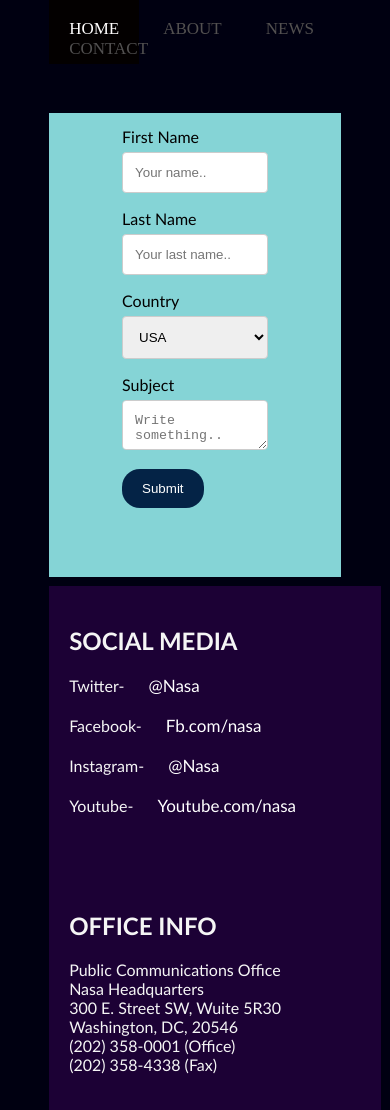
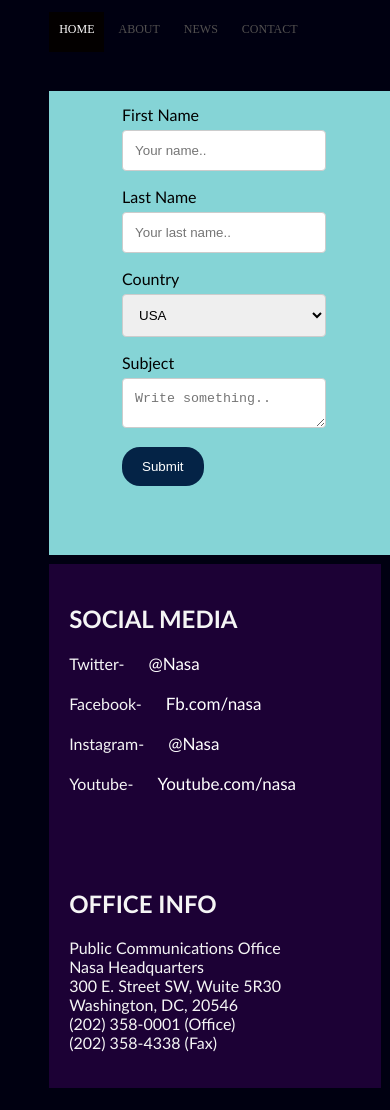
Before and after one commit to bonniebojun/nasa, a plain HTML site: page contact.html in a window 390 px wide. After the commit the page ends 1088 px from the top, so only its background shows below. Drawn offline with Linux system fonts and the light colour scheme.

Commit message:
finaldraft

```diff
--- a/about.css
+++ b/about.css
@@ -150,7 +150,15 @@ padding: 20px;
 @media (max-width: 800px) {
 .bottom-container {
 flex-direction: column;
-
+}
+.topnav a {
+  flex-direction: inline;
+  color: #525050;
+  font: 16px;
+  text-align: left;
+  padding: 10px 10px 16px;
+  text-decoration: none;
+  font-size: 12px;
 }
 .right-column {
 width: 100%;
--- a/contact.css
+++ b/contact.css
@@ -147,7 +147,18 @@ padding: 20px;
 @media (max-width: 800px) {
 .bottom-container {
 flex-direction: column;
-
+}
+.topnav a {
+  flex-direction: inline;
+  color: #525050;
+  font: 16px;
+  text-align: left;
+  padding: 10px 10px 16px;
+  text-decoration: none;
+  font-size: 12px;
+}
+.top-container {
+  width: 70%;
 }
 .right-column {
 width: 100%;
--- a/news.css
+++ b/news.css
@@ -144,7 +144,15 @@ padding: 20px;
 @media (max-width: 800px) {
 .bottom-container {
 flex-direction: column;
-
+}
+.topnav a {
+  flex-direction: inline;
+  color: #525050;
+  font: 16px;
+  text-align: left;
+  padding: 10px 10px 16px;
+  text-decoration: none;
+  font-size: 12px;
 }
 .right-column {
 width: 100%;
--- a/style.css
+++ b/style.css
@@ -142,6 +142,15 @@ input[type=submit]:hover {
 flex-direction: column;
 
 }
+.topnav a {
+  flex-direction: inline;
+  color: #525050;
+  font: 16px;
+  text-align: left;
+  padding: 10px 10px 16px;
+  text-decoration: none;
+  font-size: 12px;
+}
 .right-column {
   width: 100%;
 }
```
